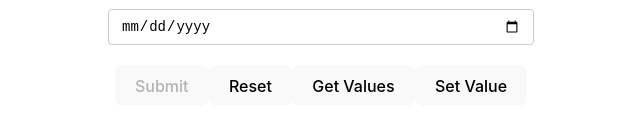
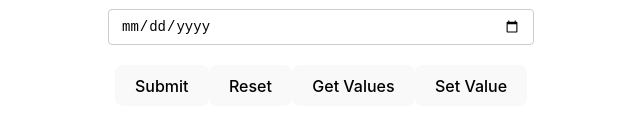
Before and after one commit to Yash-verma18/React-Hook-Form-, a React (Vite) app: page / in a window 1280 px wide. Shown: the part 916-1046 px from the top of the page, without its empty margins (319-959 px from the left). Built offline with nearby package versions, Linux system fonts and the light colour scheme; no server answers.

Commit message:
26 - Async Validation

```diff
--- a/src/components/YoutubeForm.tsx
+++ b/src/components/YoutubeForm.tsx
@@ -199,6 +199,14 @@ export const YoutubeForm = () => {
                     "This domain is not supported"
                   );
                 },
+                emailAvailable: async (fieldValue) => {
+                  const response = await fetch(
+                    "https://jsonplaceholder.typicode.com/users?email=" +
+                      fieldValue
+                  );
+                  const data = await response.json();
+                  return data.length === 0 || "Email already exists";
+                },
               },
             })}
           />
@@ -324,7 +332,11 @@ export const YoutubeForm = () => {
           <p className="error">{errors.dob?.message}</p>
         </div>
 
-        <button disabled={!isDirty || !isValid || isSubmitting}>Submit</button>
+        <button
+        // disabled={!isDirty || !isValid || isSubmitting}
+        >
+          Submit
+        </button>
         <button
           type="button"
           onClick={() => {
```
